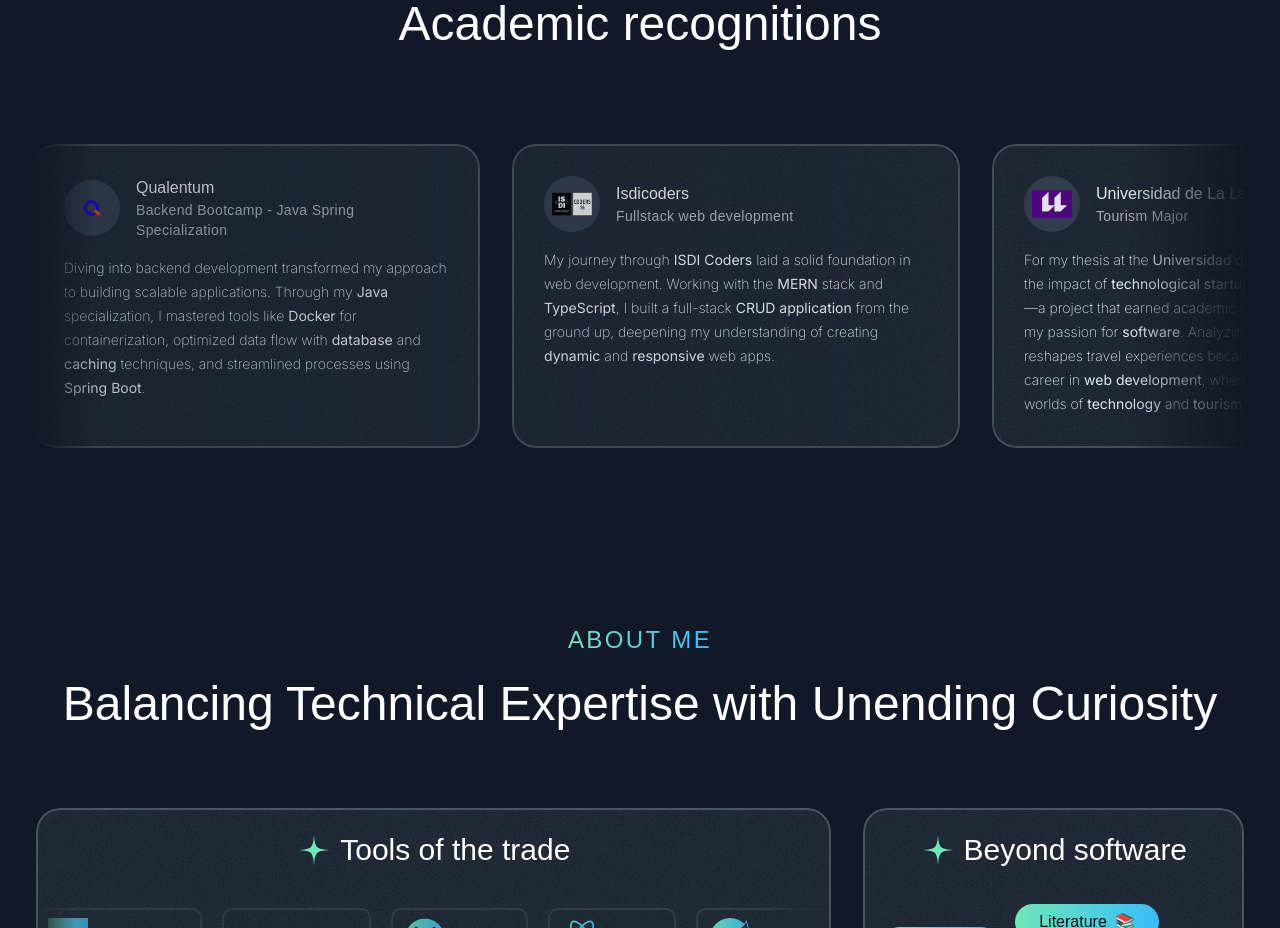
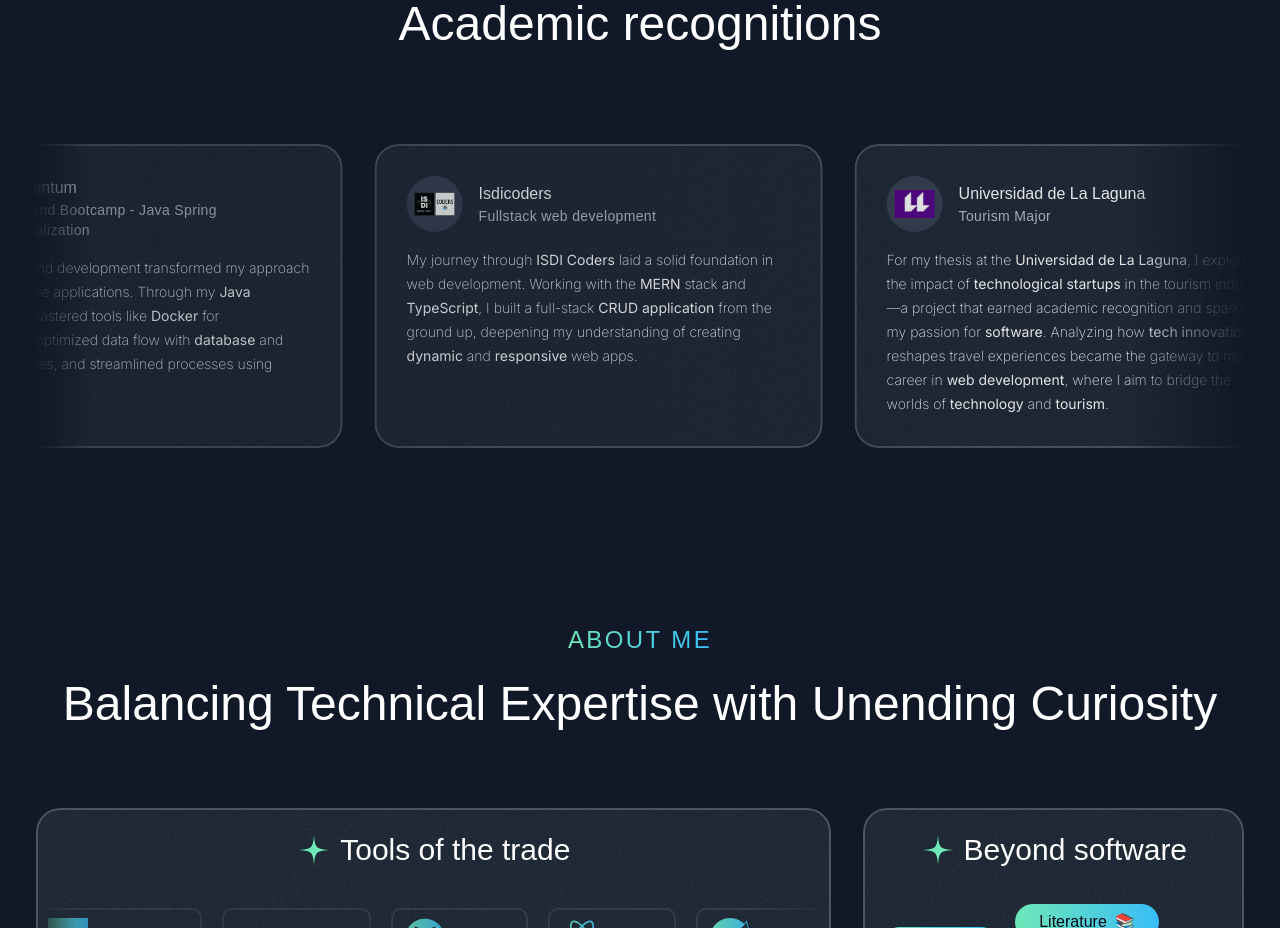
Before and after one commit to IsaiasMalvar/portfolio, a Next.js app: page / in a window 1280 px wide. Shown: the part 3020-3948 px from the top of the page. Built offline with nearby package versions, Linux system fonts and the light colour scheme; a web font is replaced by a local one.

Commit message:
Add animations for Testimonials section

```diff
--- a/src/sections/Testimonials.tsx
+++ b/src/sections/Testimonials.tsx
@@ -5,6 +5,7 @@ import dit from "@/assets/images/DIT (1).png";
 import Image from "next/image";
 import { SectionHeader } from "@/components/SectionHeader";
 import Card from "@/components/Card";
+import { Fragment } from "react";
 
 const certifications = [
   {
@@ -74,17 +75,19 @@ export const TestimonialsSection = () => {
           title="Academic recognitions"
         />
         <div
-          className="mt-16 flex overflow-x-clip lg:mt-24"
+          className="-my-4 mt-12 flex overflow-x-clip py-4 lg:mt-20"
           style={{
             maskImage:
               "linear-gradient(to right, transparent, rgba(0, 0, 0, 0.7)5%, rgba(0, 0, 0, 0.9)90%, transparent)",
           }}
         >
-          <div className="flex flex-none gap-8">
+          <div className="animate-move-left flex flex-none gap-8 pr-8 [animation-duration:90s] hover:[animation-play-state:paused]">
+            {[...new Array(2)].fill(0).map((_, idx) => (
+              <Fragment key={idx}>
                 {certifications.map((certifications) => (
                   <Card
                     key={certifications.name}
-                className="max-w-xs md:max-w-md md:p-8"
+                    className="max-w-xs transition duration-300 hover:scale-125 md:max-w-md md:p-8"
                   >
                     <div className="flex items-center gap-4">
                       <div className="inline-flex size-14 flex-none items-center justify-center rounded-full bg-gray-700 p-2">
@@ -106,6 +109,8 @@ export const TestimonialsSection = () => {
                     </p>
                   </Card>
                 ))}
+              </Fragment>
+            ))}
           </div>
         </div>
       </div>
```
Lines whose indentation alone changed are shown as unchanged.
